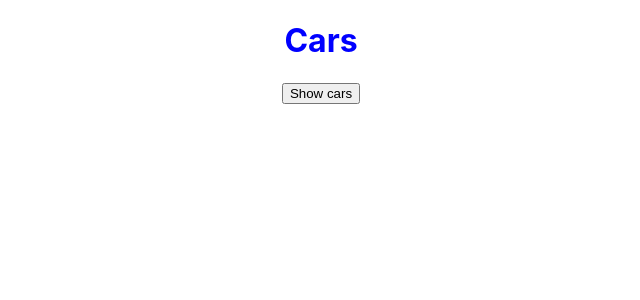
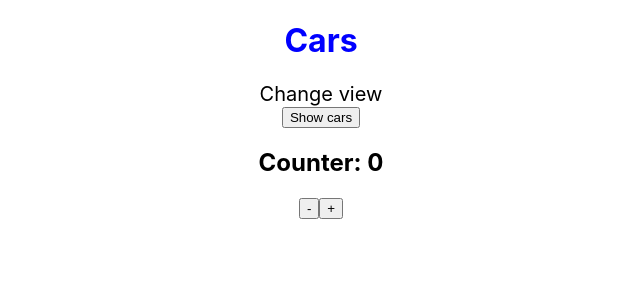
Before and after one commit to AvAValera/practice_react_second, a React (Create React App) app: page / in a window 1280 px wide. Shown: the top 300 px of the page, without its empty margins (319-959 px from the left). Built offline with nearby package versions, Linux system fonts and the light colour scheme.

Commit message:
add counter

```diff
--- a/src/App.css
+++ b/src/App.css
@@ -1,3 +1,22 @@
 .App{
   text-align: center;
 }
+.list-cars{
+  display: flex;
+}
+.table-list{
+  font-size: 20px;
+  width: 150px;
+  text-align: center;
+  margin: 0 auto;
+  transition-delay: 0s ;
+}
+.table-list:hover{
+  transition: .5s linear;
+  cursor: pointer;
+  background: aquamarine;
+}
+.table-list:active{
+  cursor: pointer;
+  background: rgb(47, 0, 255);
+}
--- a/src/App.js
+++ b/src/App.js
@@ -1,5 +1,6 @@
 import "./App.css";
 import Cars from './Cars/Cars';
+import Counter from './Counter/Counter'
 import React, { Component } from 'react'
 
 class App extends Component {
@@ -10,7 +11,9 @@ class App extends Component {
         ],
         pageTitle: 'Cars',
         change: false,
-        display : 'inline-block'
+        display : 'inline-block',
+        columns: 'column',
+        counter: 0
     }
 
     onChangeName(value, i){
@@ -43,6 +46,19 @@ class App extends Component {
         else e.target.textContent = 'Hide cars'
     }
 
+    changeList = () => {
+        if(this.state.columns === 'column'){
+            this.setState({columns : 'row'})
+        }
+        else this.setState({columns : 'column'})
+    }
+    counterPlus = () => {
+        this.setState({counter : this.state.counter + 1})
+    }
+    counterMinus = () => {
+        this.setState({counter : this.state.counter - 1})
+    }
+
     render() {
         let cars = null;
         if(this.state.change){
@@ -60,10 +76,14 @@ class App extends Component {
         return (
             <div className = 'App'>
                 <h1 style={{color: 'blue'}}>{this.state.pageTitle}</h1>
+                <p className = 'table-list' onClick={this.changeList}>
+                    Change view
+                </p>
                 <button style={{display: this.state.display}}onClick={this.showCars}>Show cars</button>
-                <div>
+                <div className='list-cars' style={{flexDirection: this.state.columns}}>
                     {cars}
                 </div>
+                <Counter counter={this.state.counter} counterPlus={this.counterPlus} counterMinus={this.counterMinus} />
             </div>
         )
     }
--- /dev/null
+++ b/src/Counter/Counter.jsx
@@ -0,0 +1,14 @@
+import React from 'react'
+
+const Counter = (props) => {
+
+    return (
+        <div>
+            <h2>Counter: <span className="counter-num">{props.counter}</span></h2>
+            <button onClick={props.counterMinus}>-</button>
+            <button onClick={props.counterPlus}>+</button>
+        </div>
+    )
+}
+
+export default Counter
```
Also changed, not shown: src/Counter/Counter.css (added).
